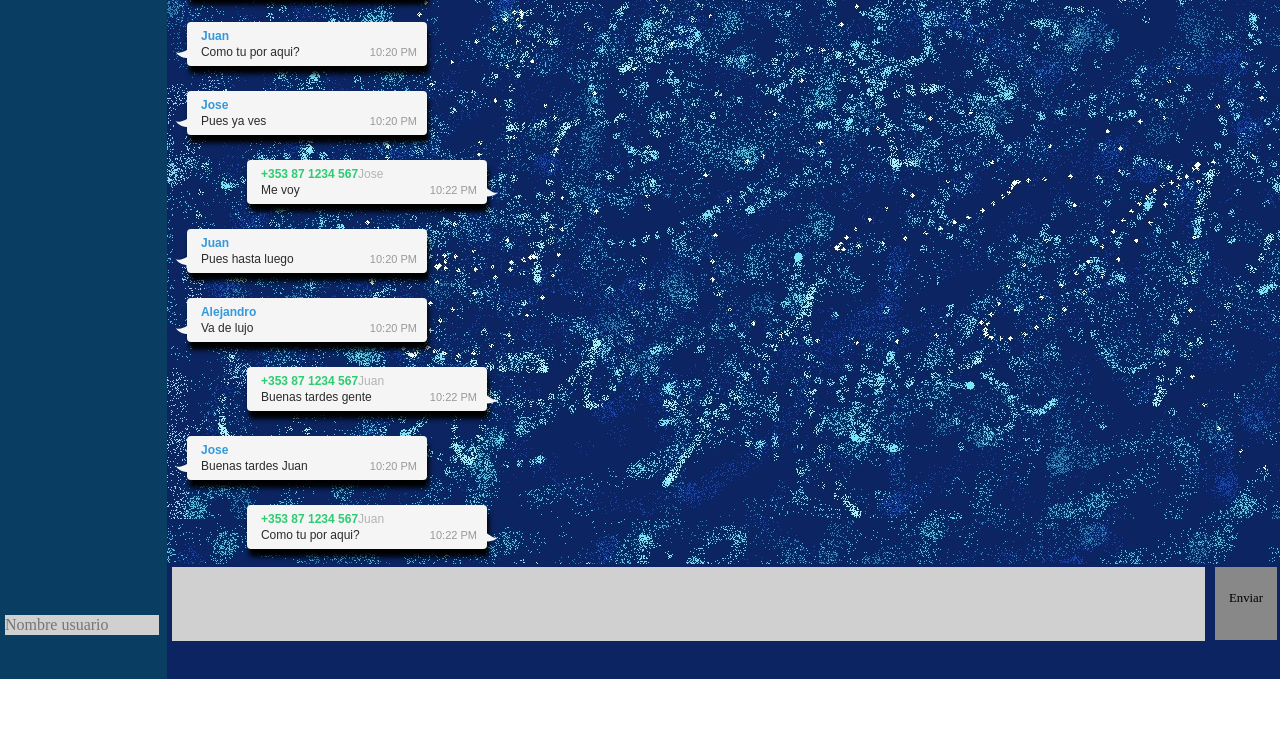
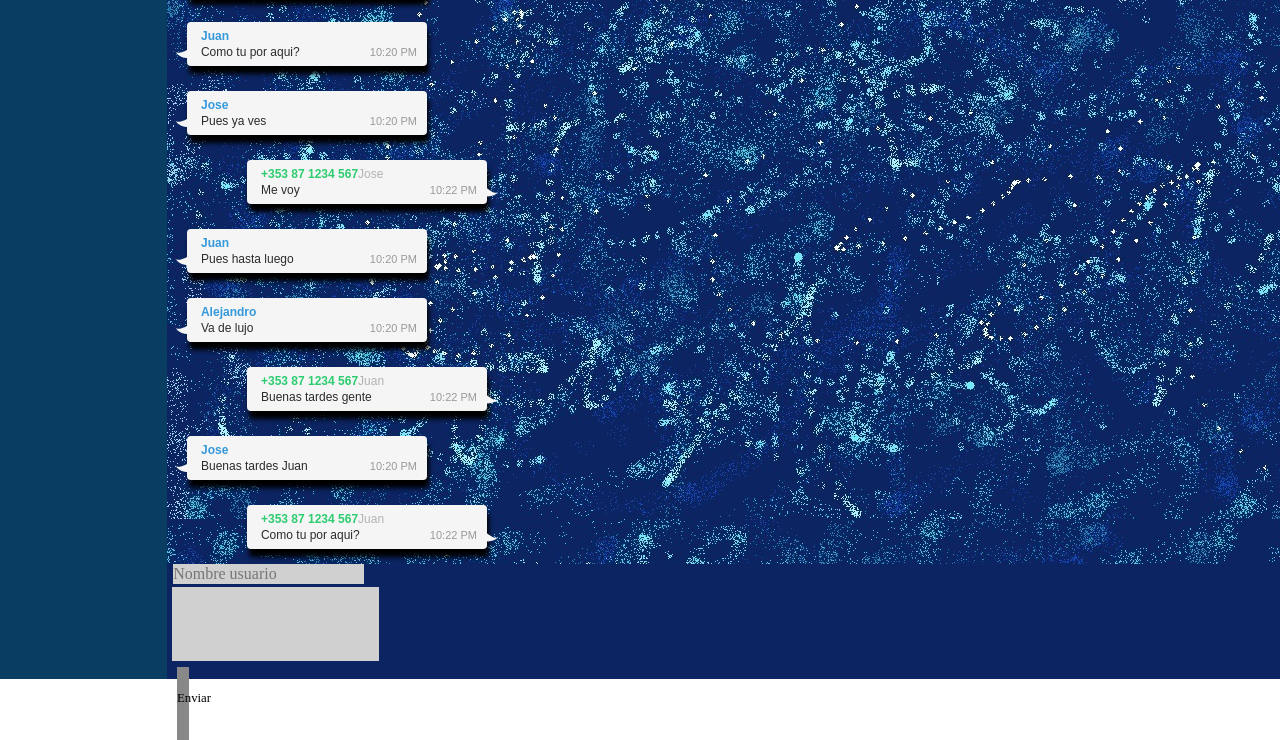
Before and after one commit to alvaroGonzalezD/chatAppFront, a plain HTML site: page index.html in a window 1280 px wide. Shown: the part 121-861 px from the top of the page. Before the commit the page ends 800 px from the top, so only its background shows below. Drawn offline with Linux system fonts and the light colour scheme.

Commit message:
Depurado de Html

```diff
--- a/index.html
+++ b/index.html
@@ -1,14 +1,15 @@
 <!DOCTYPE html>
-<html>
+<html lang="es">
 
 <head>
     <meta charset="utf-8">
-    <script language="JavaScript" type="text/javascript" src="./jquery-3.6.0.min.js"></script>
-    <script language="JavaScript" type="text/javascript" src="./js.js"></script>
+    <script src="./jquery-3.6.0.min.js"></script>
+    <script src="./js.js"></script>
     <link rel="stylesheet" href="./normalize.css">
     <link rel="stylesheet" href="./index.css">
     <link rel="stylesheet" href="./reset.css">
     <link rel="icon" href="./descarga.jfif">
+    <title>Shin Chat</title>
 </head>
 
 <body>
@@ -22,8 +23,6 @@
             <div class="separador">
             </div>
             <div>
-                <form action="css">
-                    <input type="text" id="fname" name="fname" placeholder="Nombre usuario" class="nombre"></input>
             </div>
         </div>
         <div class="ventanaChat">
@@ -35,18 +34,16 @@
             </div>
             <div class="enviarMensaje">
                 <form action="css">
-
+                    <input type="text" id="fname" name="fname" placeholder="Nombre usuario" class="nombre">
                     <div class="textoMensaje">
-                        <textarea id="ftext" name="ftext" onload="init()" maxlength="255" rows="4" ;></textarea>
+                        <textarea id="ftext" name="ftext" maxlength="255" rows="4"></textarea>
                     </div>
                     <div class=" botonEnviar" type="submit" id="botonSend" value="Enviar" text="Enviar">
                         <p class="adapt">Enviar</p>
                     </div>
-
                 </form>
             </div>
         </div>
-
     </div>
 </body>
 
```
